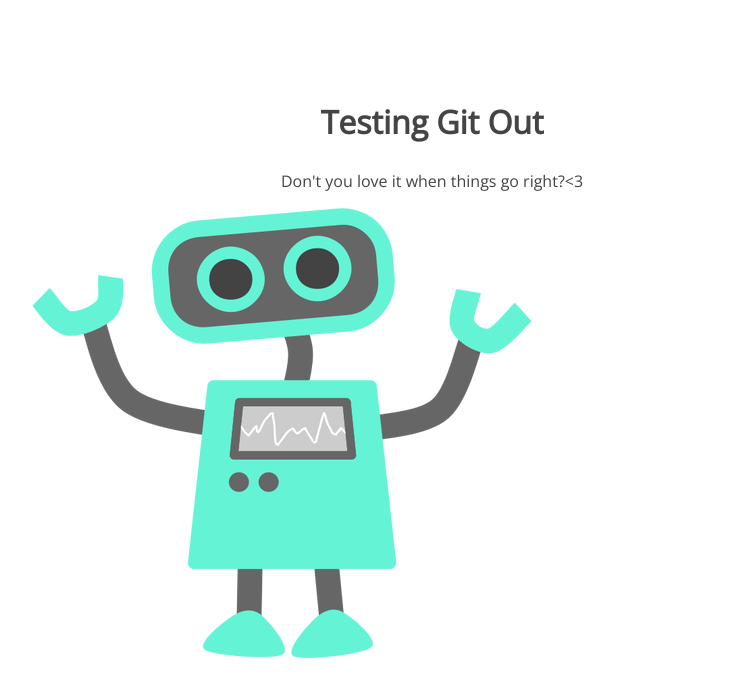
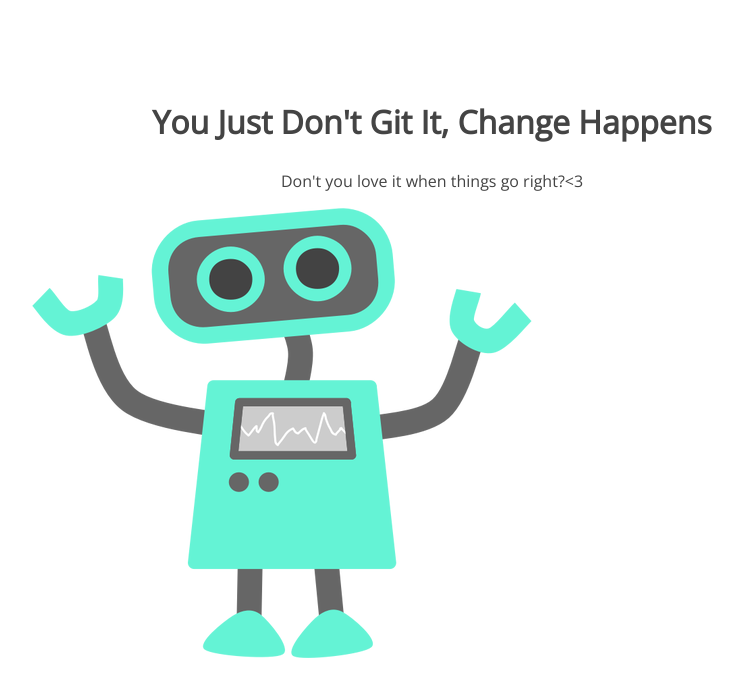
Before and after one commit to seaniemarie/105-project, a plain HTML site: page index.html in a window 1280 px wide. Shown: the whole page, without its empty margins (208-951 px from the left). Drawn offline with nearby package versions, Linux system fonts and the light colour scheme.

Commit message:
changed the h1

```diff
--- a/index.html
+++ b/index.html
@@ -8,7 +8,7 @@
 </head>
 <body>
 	<section>
-		<h1>Testing Git Out</h1>
+		<h1>You Just Don't Git It, Change Happens</h1>
 		<p>Don't you love it when things go right?<3</p>
 		<img src="img/happy-blue-robot.png">
 	</section>
```
